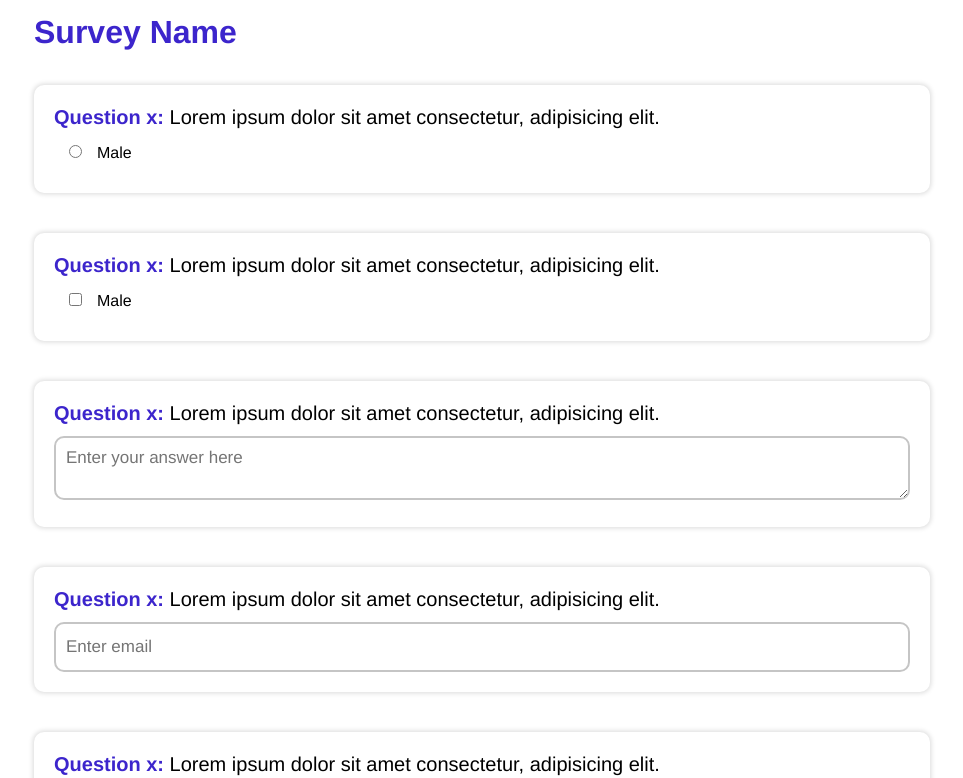
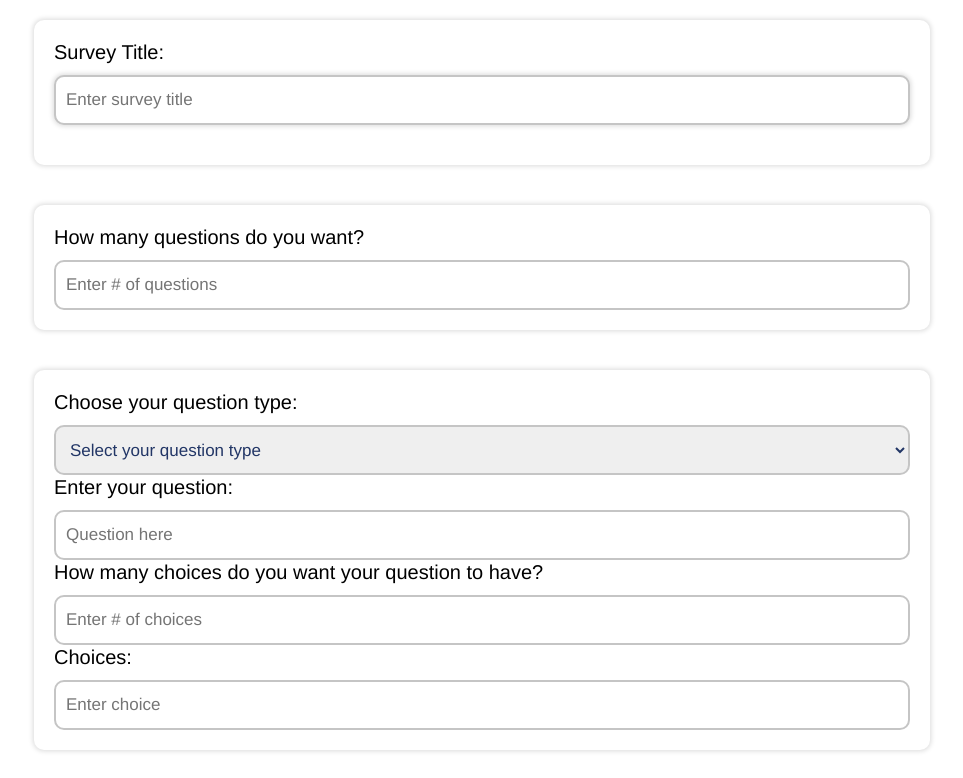
Before and after one commit to stephanelle-rachwan/Survey-Builder-FE, a React (Create React App) app: page / in a window 1280 px wide. Shown: the top 778 px of the page, without its empty margins (158-1121 px from the left). Built offline with nearby package versions, Linux system fonts and the light colour scheme.

Commit message:
creating a Button component with creating a new survey prompts

```diff
--- a/src/App.js
+++ b/src/App.js
@@ -12,9 +12,9 @@ function App() {
       {/* <Nav /> */}
       {/* <Login /> */}
       {/* <DisplaySurvey /> */}
-      <SurveyQuestions />
+      {/* <SurveyQuestions /> */}
       {/* <AddSurvey /> */}
-      {/* <AddQuestions /> */}
+      <AddQuestions />
     </div>
   );
 }
--- a/src/components/AddQuestions.js
+++ b/src/components/AddQuestions.js
@@ -34,8 +34,7 @@ const AddQuestions = () => {
           <option value="dropdown">Dropdown</option>
           <option value="linear_scale">Linear Scale</option>
         </select>
-      </p>
-      <p className="filling">
+
         <h1 className="question-txt">Enter your question: </h1>
         <input
           className="question-input"
@@ -43,8 +42,7 @@ const AddQuestions = () => {
           placeholder="Question here"
           required
         ></input>
-      </p>
-      <p className="filling">
+
         <h1 className="question-txt">
           How many choices do you want your question to have?{" "}
         </h1>
@@ -54,8 +52,7 @@ const AddQuestions = () => {
           placeholder="Enter # of choices"
           required
         ></input>
-      </p>
-      <p className="filling">
+
         <h1 className="question-txt">Choices: </h1>
         <input
           className="choices-input"
--- a/src/components/AddSurvey.js
+++ b/src/components/AddSurvey.js
@@ -1,9 +1,10 @@
 import React from "react";
+import Button from "./Button";
 
 const AddSurvey = () => {
   return (
     <section className="add-survey">
-      <button className="add-btn">Create a new survey</button>
+      <Button classes={"add-btn"} text={"Create a new survey"} />
     </section>
   );
 };
```
